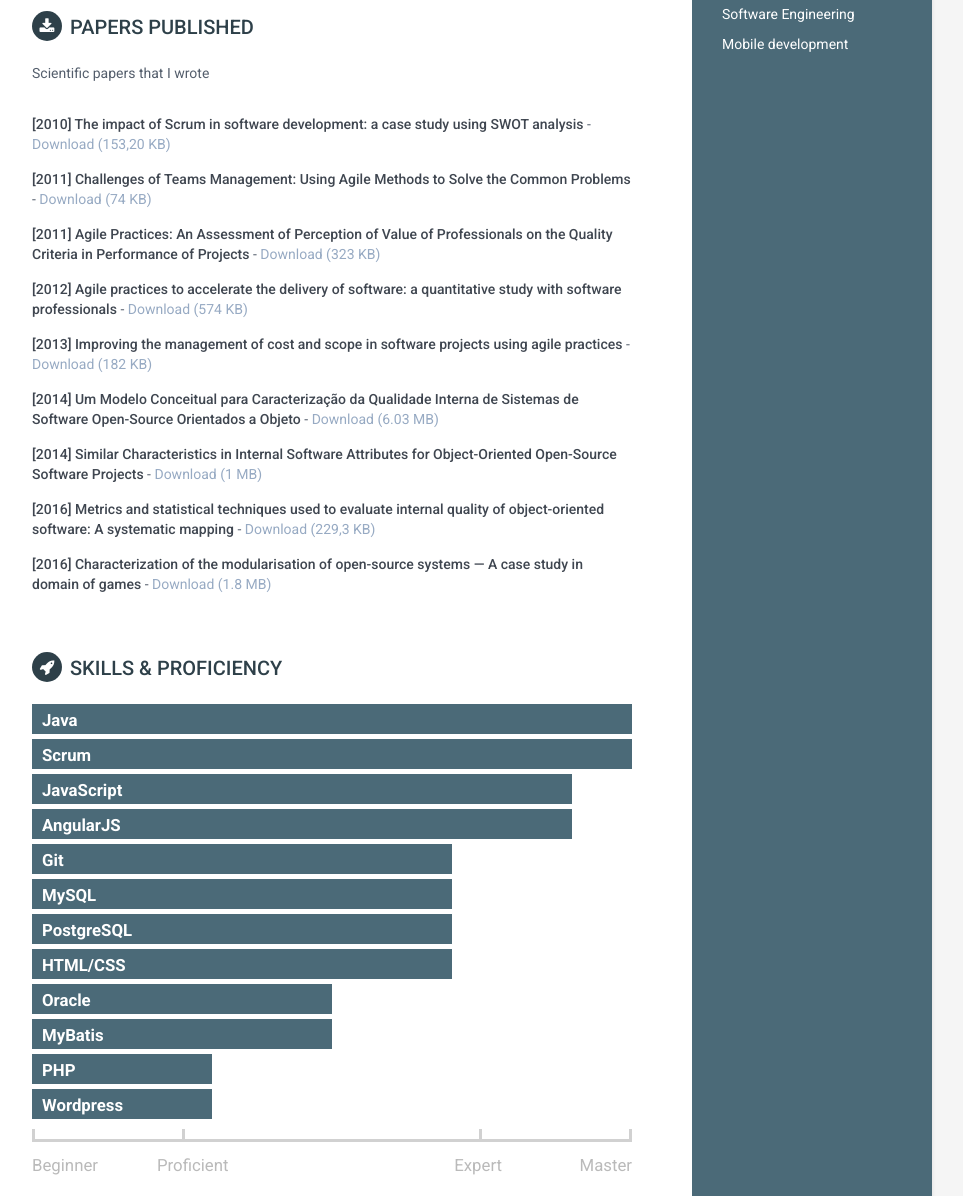
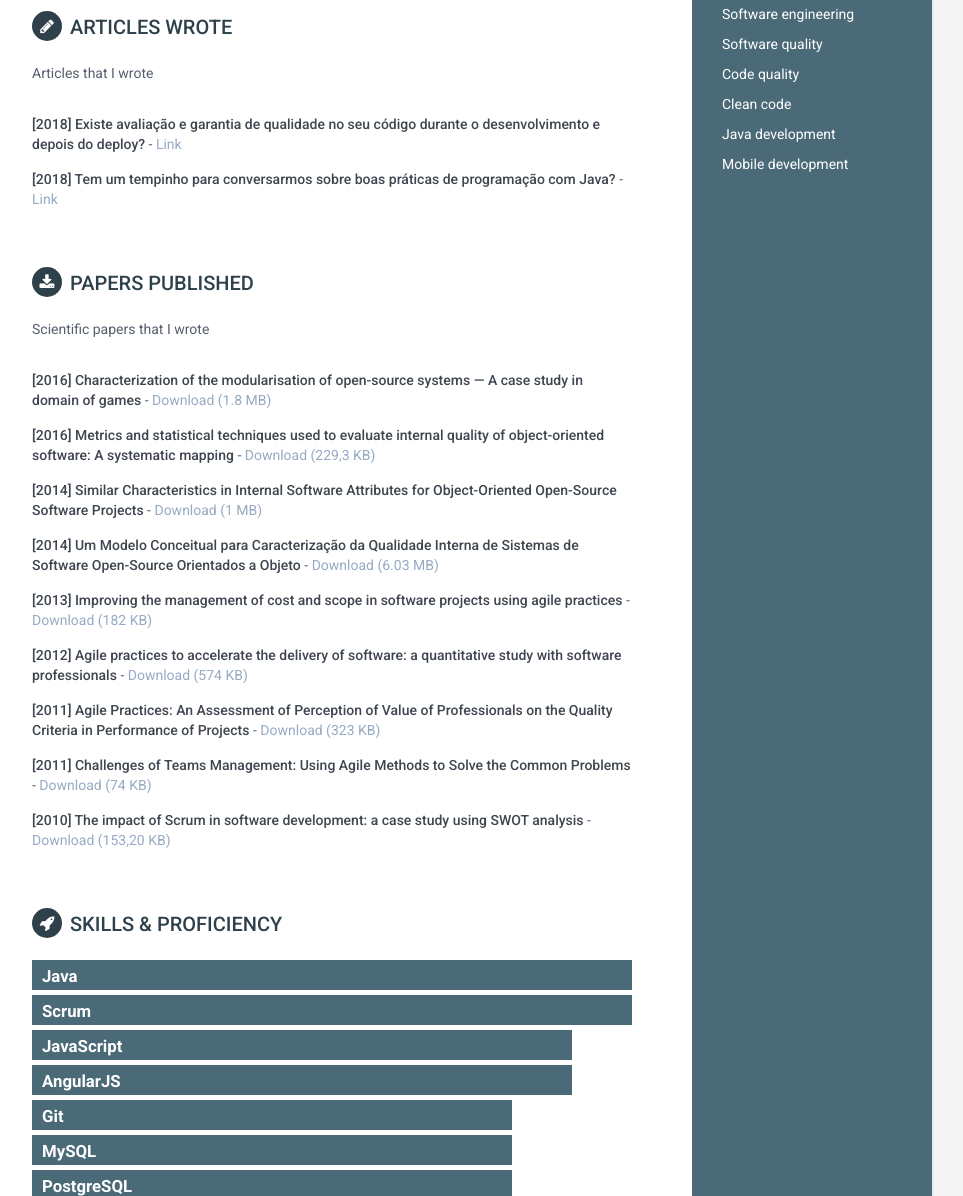
Before and after one commit to mariazevedo88/mariazevedo88.github.io, a plain HTML site: page index.html in a window 1280 px wide. Shown: the part 1076-2272 px from the top of the page, without its empty margins (188-1151 px from the left). Drawn offline with Linux system fonts and the light colour scheme; files whose address does not match are found by name.

Commit message:
Adding a new section and some improvements

```diff
--- a/index.html
+++ b/index.html
@@ -8,7 +8,6 @@
       <meta name="viewport" content="width=device-width, initial-scale=1.0">
       <meta name="description" content="Mariana Azevedo Resume/CV Page">
       <meta name="author" content="Mariana Azevedo Resume/CV Page">
-	  <link rel="shortcut icon" href="images/favicon.ico">
       <link href='https://fonts.googleapis.com/css?family=Roboto:400,500,400italic,300italic,300,500italic,700,700italic,900,900italic' rel='stylesheet' type='text/css'>
       <!-- Global CSS -->
       <link rel="stylesheet" href="css/bootstrap.min.css">
@@ -42,9 +41,9 @@
 
             <div class="contact-container container-block">
                 <ul class="list-unstyled contact-list">
-                    <li class="email"><i class="fa fa-envelope"></i><a ng-click="sendMail()">mariana@bsi.ufla.br</a></li>
-                    <li class="linkedin"><i class="fa fa-linkedin"></i><a ng-click="goToLinkedIn()" target="_blank">linkedin.com/in/mariana-azevedo-santos</a></li>
-                    <li class="github"><i class="fa fa-github"></i><a ng-click="goToGithub()" target="_blank">mariazevedo88</a></li>
+                    <li class="email cursor-pointer"><i class="fa fa-envelope"></i><a ng-click="sendMail()">mariana@bsi.ufla.br</a></li>
+                    <li class="linkedin cursor-pointer"><i class="fa fa-linkedin"></i><a ng-click="goToLinkedIn()" target="_blank">linkedin.com/in/mariana-azevedo-santos</a></li>
+                    <li class="github cursor-pointer"><i class="fa fa-github"></i><a ng-click="goToGithub()" target="_blank">mariazevedo88</a></li>
                 </ul>
             </div><!--//contact-container-->
             <div class="education-container container-block">
@@ -73,7 +72,11 @@
             <div class="interests-container container-block">
                 <h2 class="container-block-title">Interests</h2>
                 <ul class="list-unstyled interests-list">
-                    <li>Software Engineering</li>
+                    <li>Software engineering</li>
+                    <li>Software quality</li>
+                    <li>Code quality</li>
+                    <li>Clean code</li>
+                    <li>Java development</li>
                     <li>Mobile development</li>
                 </ul>
             </div><!--//interests-->
@@ -153,7 +156,17 @@
                 </div><!--//item-->
             </section><!--//section-->
 
-             <section class="section papers-section">
+            <section class="section papers-section">
+                <h2 class="section-title"><i class="fa fa-pencil"></i>Articles wrote</h2>
+                <div class="intro">
+                    <p>Articles that I wrote</p>
+                </div><!--//intro-->
+                <div class="item" ng-repeat="article in articlesPublished">
+                     <span class="paper-title" ng-bind-template="[{{article.year}}] {{article.name}}"></span> - <span class="project-tagline" ng-click="downloadPaper(article.link)"><a class="cursor-pointer company">Link</a></span>
+                </div><!--//item-->
+            </section><!--//section-->
+
+            <section class="section papers-section">
                 <h2 class="section-title"><i class="fa fa-download"></i>Papers published</h2>
                 <div class="intro">
                     <p>Scientific papers that I wrote</p>
@@ -170,12 +183,13 @@
                   <div class="item-skills" data-percent="1.00">Scrum</div>
                   <div class="item-skills" data-percent="0.90">JavaScript</div>
                   <div class="item-skills" data-percent="0.90">AngularJS</div>
-                  <div class="item-skills" data-percent="0.70">Git</div>
-                  <div class="item-skills" data-percent="0.70">MySQL</div>
-                  <div class="item-skills" data-percent="0.70">PostgreSQL</div>
+                  <div class="item-skills" data-percent="0.80">Git</div>
+                  <div class="item-skills" data-percent="0.80">MySQL</div>
+                  <div class="item-skills" data-percent="0.80">PostgreSQL</div>
                   <div class="item-skills" data-percent="0.70">HTML/CSS</div>
-                  <div class="item-skills" data-percent="0.50">Oracle</div>
-                  <div class="item-skills" data-percent="0.50">MyBatis</div>
+                  <div class="item-skills" data-percent="0.70">Oracle</div>
+                  <div class="item-skills" data-percent="0.70">MyBatis</div>
+                  <div class="item-skills" data-percent="0.50">Spring Framework</div>
                   <div class="item-skills" data-percent="0.30">PHP</div>
                   <div class="item-skills" data-percent="0.30">Wordpress</div>
                   <div class="skills-legend clearfix">
--- a/js/index.js
+++ b/js/index.js
@@ -8,51 +8,64 @@ Since: 06/08/2016
 
   app.controller('PageCtrl', function ($scope, $window) {
 
-  		$scope.papersPublished = [{'name': 'The impact of Scrum in software development: a case study using SWOT analysis',
-  		 'year': '2010',
-  		 'size': '153,20 KB',
-  		 'link': 'http://www.dcc.ufla.br/infocomp/index.php/INFOCOMP/article/view/386/368'
+		$scope.articlesPublished = [
+			{'name': 'Existe avaliação e garantia de qualidade no seu código durante o desenvolvimento e depois do deploy?',
+			'year': '2018',
+			'link': 'https://goo.gl/P1JKtf'
+			},
+			{'name': 'Tem um tempinho para conversarmos sobre boas práticas de programação com Java?',
+			'year': '2018',
+			'link': 'https://goo.gl/bWf5Bb'
+			}
+		];
+
+  		$scope.papersPublished = [
+			{'name': 'Characterization of the modularisation of open-source systems — A case study in domain of games',
+			'year': '2016',
+			'size': '1.8 MB',
+			'link': 'http://ieeexplore.ieee.org/document/7836056/'
+			},
+			{'name': 'Metrics and statistical techniques used to evaluate internal quality of object-oriented software: A systematic mapping',
+			'year': '2016',
+			'size': '229,3 KB',
+			'link': 'http://ieeexplore.ieee.org/document/7836021/'
+			},
+			{'name': 'Similar Characteristics in Internal Software Attributes for Object-Oriented Open-Source Software Projects',
+			'year': '2014',
+			'size': '1 MB',
+			'link': 'http://migre.me/u986v'
+			},
+			{'name': 'Um Modelo Conceitual para Caracterização da Qualidade Interna de Sistemas de Software Open-Source Orientados a Objeto',
+			'year': '2014',
+			'size': '6.03 MB',
+			'link': 'http://www.ic.ufal.br/evento/cbsoft2014/anais/wtdsoft_v1_p.pdf'
+			},
+			{'name': 'Improving the management of cost and scope in software projects using agile practices',
+			'year': '2013',
+			'size': '182 KB',
+			'link': 'http://www.airccse.org/journal/jcsit/5113ijcsit04.pdf'
+			},
+			{'name': 'Agile practices to accelerate the delivery of software: a quantitative study with software professionals',
+			'year': '2012',
+			'size': '574 KB',
+			'link': 'http://dx.doi.org/10.1109/HICSS.2013.75'
+			},
+			{'name': 'Agile Practices: An Assessment of Perception of Value of Professionals on the Quality Criteria in Performance of Projects',
+			'year': '2011',
+			'size': '323 KB',
+			'link': 'http://dx.doi.org/10.4236/jsea.2011.412082'
 			},
 			{'name': 'Challenges of Teams Management: Using Agile Methods to Solve the Common Problems',
 			'year': '2011',
 			'size': '74 KB',
 			'link': 'http://migre.me/u987R'
 			},
-  		{'name': 'Agile Practices: An Assessment of Perception of Value of Professionals on the Quality Criteria in Performance of Projects',
-  		 'year': '2011',
-  		 'size': '323 KB',
-  		 'link': 'http://dx.doi.org/10.4236/jsea.2011.412082'
-  		},
-  		{'name': 'Agile practices to accelerate the delivery of software: a quantitative study with software professionals',
-  		 'year': '2012',
-  		 'size': '574 KB',
-  		 'link': 'http://dx.doi.org/10.1109/HICSS.2013.75'
-  		},
-  		{'name': 'Improving the management of cost and scope in software projects using agile practices',
-  		 'year': '2013',
-  		 'size': '182 KB',
-  		 'link': 'http://www.airccse.org/journal/jcsit/5113ijcsit04.pdf'
-  		},
-  		{'name': 'Um Modelo Conceitual para Caracterização da Qualidade Interna de Sistemas de Software Open-Source Orientados a Objeto',
-  		 'year': '2014',
-  		 'size': '6.03 MB',
-  		 'link': 'http://www.ic.ufal.br/evento/cbsoft2014/anais/wtdsoft_v1_p.pdf'
-  		},
-  		{'name': 'Similar Characteristics in Internal Software Attributes for Object-Oriented Open-Source Software Projects',
-  		 'year': '2014',
-  		 'size': '1 MB',
-  		 'link': 'http://migre.me/u986v'
-  		},
-      {'name': 'Metrics and statistical techniques used to evaluate internal quality of object-oriented software: A systematic mapping',
-       'year': '2016',
-       'size': '229,3 KB',
-       'link': 'http://ieeexplore.ieee.org/document/7836021/'
-      },
-      {'name': 'Characterization of the modularisation of open-source systems — A case study in domain of games',
-       'year': '2016',
-       'size': '1.8 MB',
-       'link': 'http://ieeexplore.ieee.org/document/7836056/'
-      }];
+			{'name': 'The impact of Scrum in software development: a case study using SWOT analysis',
+			'year': '2010',
+			'size': '153,20 KB',
+			'link': 'http://www.dcc.ufla.br/infocomp/index.php/INFOCOMP/article/view/386/368'
+			}
+		];
 
 	  	$scope.init = function(){
 	  		$scope.callback();
```
Lines whose indentation alone changed are shown as unchanged.
